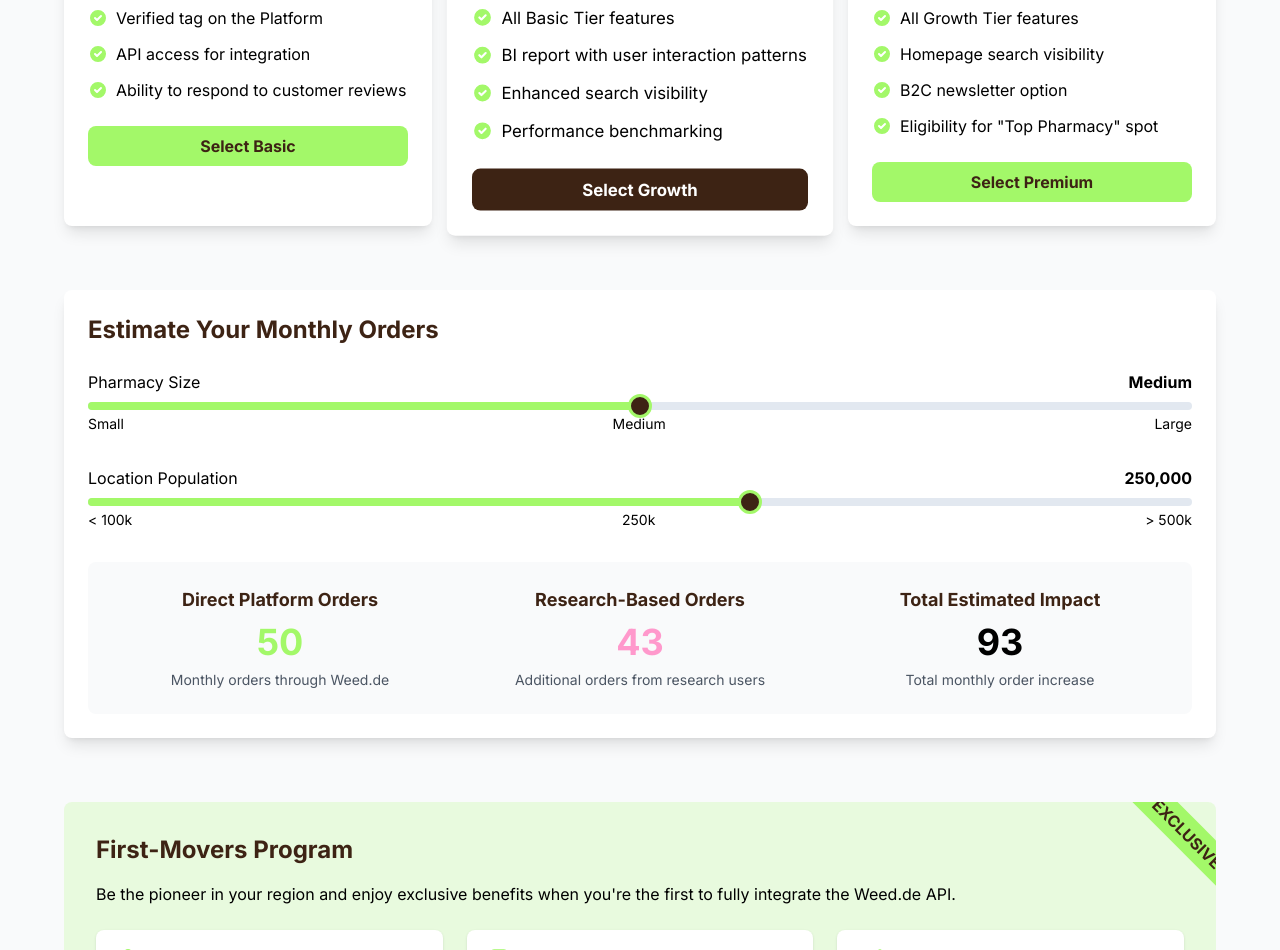
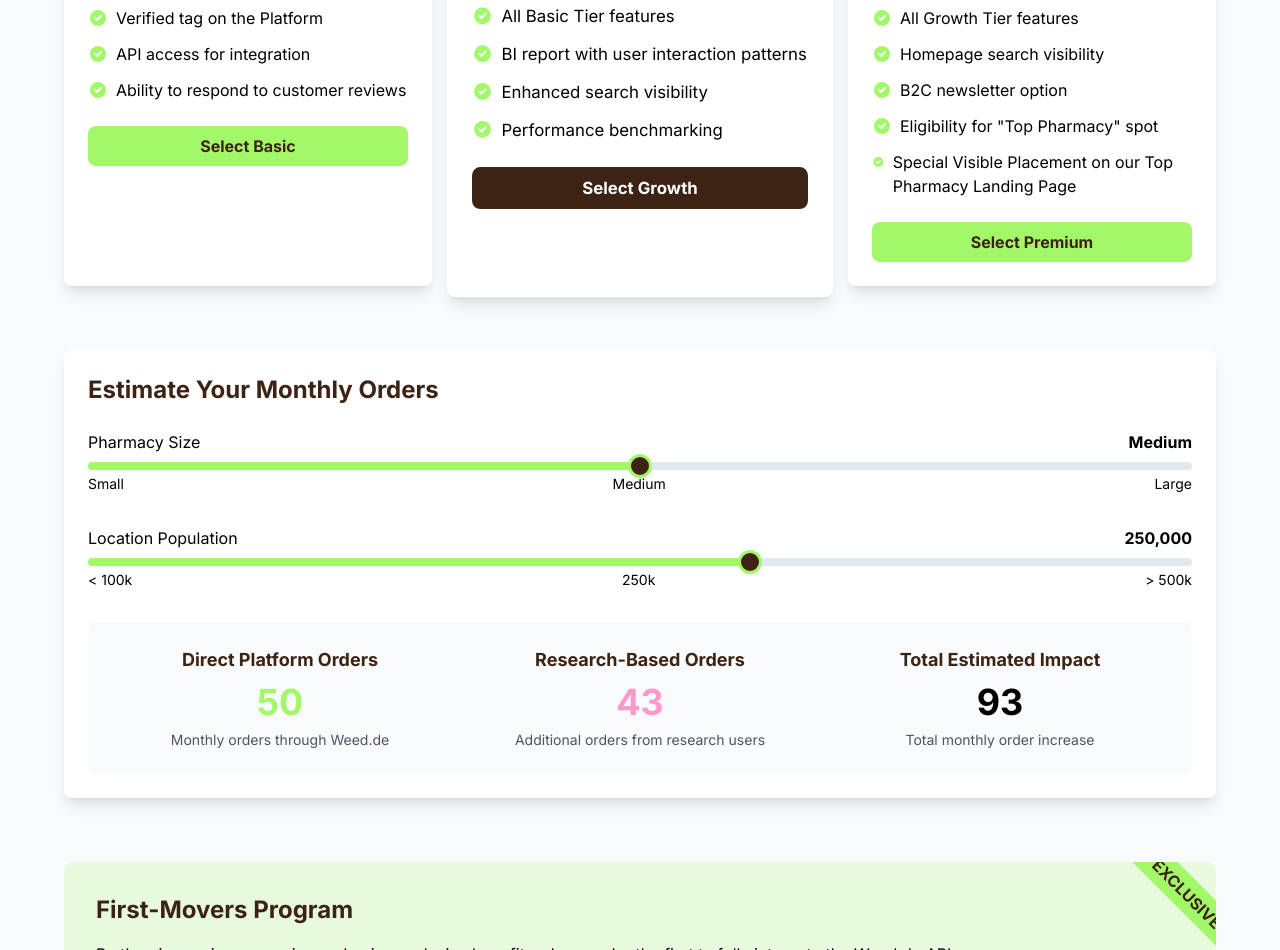
Before and after one commit to justinhartfield/weedb2b, a website built with Vite: page index.html in a window 1280 px wide. Shown: the part 1726-2676 px from the top of the page. Built offline with nearby package versions, Linux system fonts and the light colour scheme; a script that the page names is missing.

Commit message:
Update index.html

```diff
--- a/index.html
+++ b/index.html
@@ -377,6 +377,12 @@
                                     <path fill-rule="evenodd" d="M10 18a8 8 0 100-16 8 8 0 000 16zm3.707-9.293a1 1 0 00-1.414-1.414L9 10.586 7.707 9.293a1 1 0 00-1.414 1.414l2 2a1 1 0 001.414 0l4-4z" clip-rule="evenodd"></path>
                                 </svg>
                                 <span>Eligibility for "Top Pharmacy" spot</span>
+                            </li>
+                            <li class="flex items-start">
+                                <svg class="w-5 h-5 mr-2 text-weed-green mt-0.5" fill="currentColor" viewBox="0 0 20 20">
+                                    <path fill-rule="evenodd" d="M10 18a8 8 0 100-16 8 8 0 000 16zm3.707-9.293a1 1 0 00-1.414-1.414L9 10.586 7.707 9.293a1 1 0 00-1.414 1.414l2 2a1 1 0 001.414 0l4-4z" clip-rule="evenodd"></path>
+                                </svg>
+                                <span>Special Visible Placement on our Top Pharmacy Landing Page</span>
                             </li>
                         </ul>
                         <button class="w-full mt-6 bg-weed-green text-weed-brown font-bold py-2 rounded-lg hover:bg-opacity-90 transition duration-300">
```
